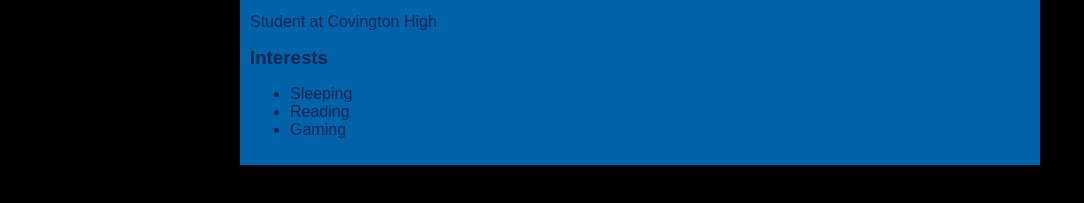
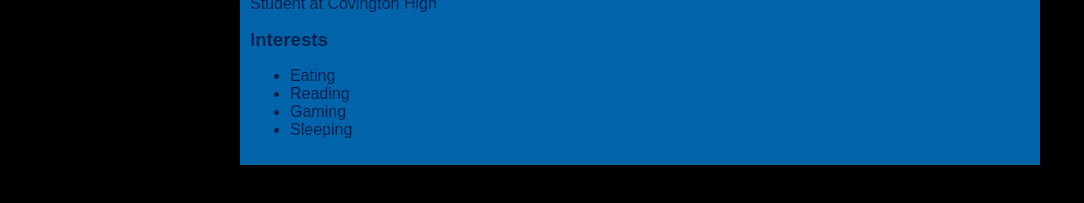
Before and after one commit to MicRuth/MicRuth.github.io, a plain HTML site: page index.html in a window 1280 px wide. Shown: the part 471-674 px from the top of the page, without its empty margins (0-1084 px from the left). Drawn offline with Linux system fonts and the light colour scheme.

Commit message:
Changed Website

```diff
--- a/index.html
+++ b/index.html
@@ -4,7 +4,7 @@
         <link rel="stylesheet" href="style.css">
     </head>
         <body>
-            <--All Content Goes Here-->
+
             <div id="all-contents">
                 <nav>
                     <h1>Micah's Fire Website</h1>
@@ -25,9 +25,10 @@
                     <div id="Interests">
                         <h3>Interests</h3>
                             <ul>
-                                <li>Sleeping</li>
+                                <li>Eating</li>
                                 <li>Reading</li>
                                 <li>Gaming</li>
+                                <li>Sleeping</li>
                             </ul>
                         </div>
                     </div>
```
